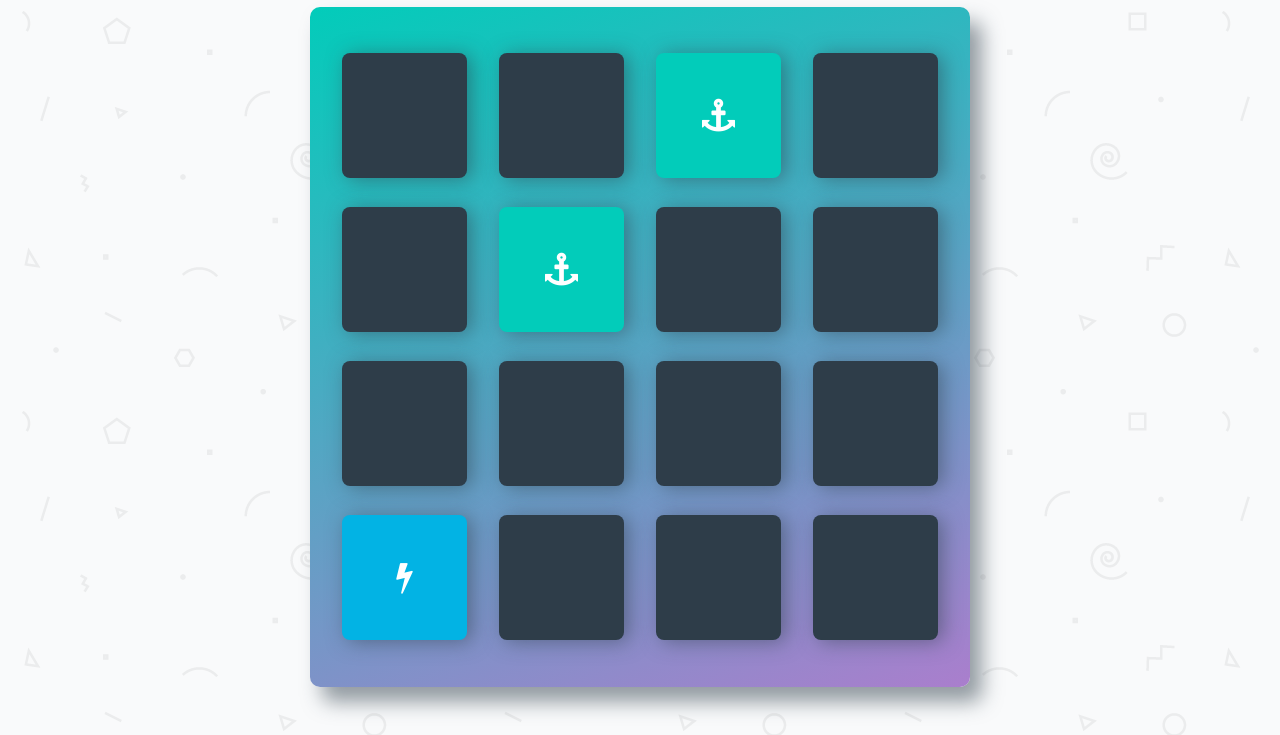
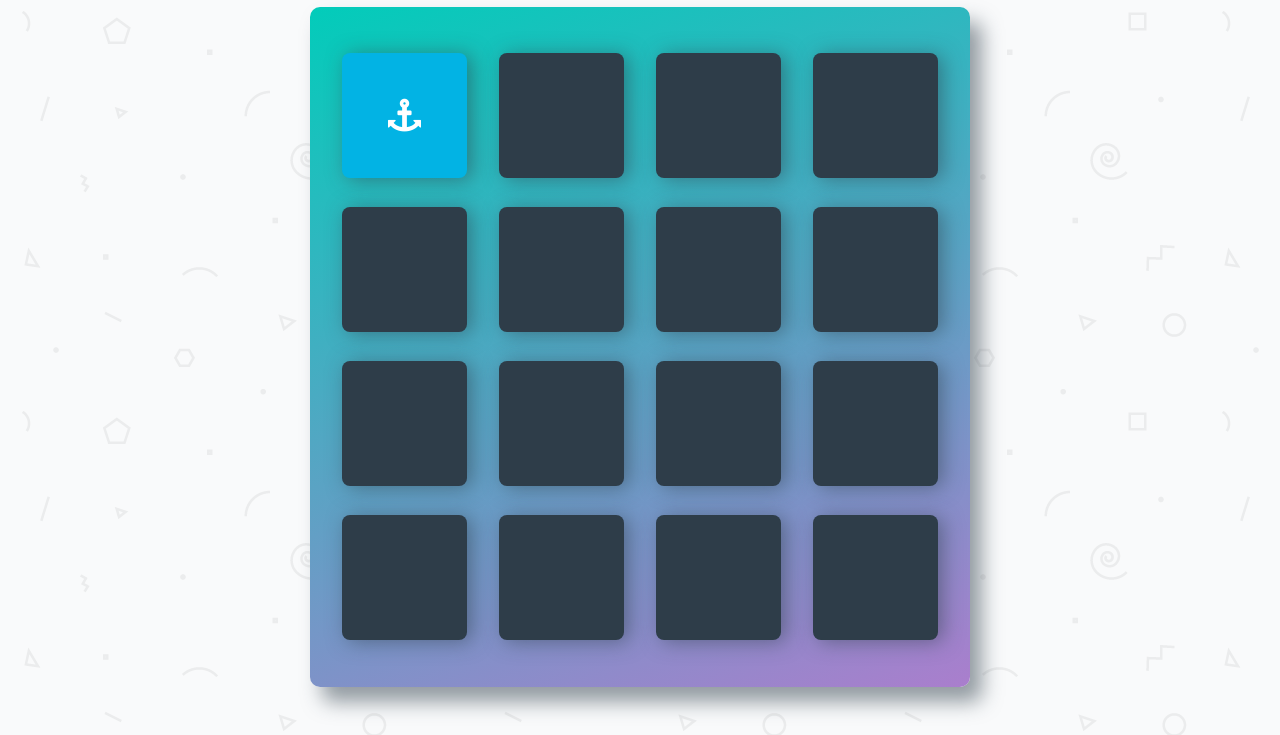
Before and after one commit to StellaRay123/memoryGame, a plain HTML site: page index.html in a window 1280 px wide. Both pictures are taken after a click on the item 404 px from the left and 223 px from the top of the page. Shown: the part 108-843 px from the top of the page. Drawn offline with nearby package versions, Linux system fonts and the light colour scheme; a web font is replaced by a local one.

Commit message:
Click to flip over JS & reload button HTML

```diff
--- a/index.html
+++ b/index.html
@@ -25,7 +25,7 @@
         	<span class="moves">3</span> Moves
 
             <div class="restart">
-        		<i class="fa fa-repeat"></i>
+        		<i class="fa fa-repeat" onclick="document.location.reload(true)"></i>
         	</div>
         </section>
 
--- a/js/app.js
+++ b/js/app.js
@@ -1,12 +1,9 @@
 /*
  * Create a list that holds all of your cards
  */
-var cardNames = ["fa-diamond", "fa-diamond", "fa-paper-plane-o", "fa-paper-plane-o", "fa-anchor", "fa-anchor", "fa-bolt", "fa-bolt",
-              "fa-cube", "fa-cube", "fa-leaf", "fa-leaf", "fa-bicycle", "fa-bicycle", "fa-bomb", "fa-bomb"];
-
- var matched = 0
-
-let shuffleDeck = shuffle(cardNames);
+let card = document.getElementsByClassName('card');
+let cards = [...card]
+console.log(cards);
 /*
  * Display the cards on the page
  *   - shuffle the list of cards using the provided "shuffle" method below
@@ -28,18 +25,21 @@ function shuffle(array) {
 
     return array;
 };
-// Creates the deck delt
-function makeDeck(){
-  $(".deck").empty()
-  shuffleDeck.forEach(function(card, index){
-    const cardElement = '<li class="card"><i class="fa ' + card + '"></i></li>'
-    $(".deck").append(cardElement);
-  })
+
+const deck = document.querySelector('.deck');
+function startGame(){
+  var shuffledCards = shuffle(cards);
+  for (var i = 0; i < shuffledCards.length; i++){
+    [].forEach.call(shuffledCards, function(item){
+      deck.appendChild(item);
+    });
+  cards[i].classList.remove('show', 'open', 'match', 'disabled');
+  }
 };
-// deals deck
-makeDeck();
-//click starting count
-var clicks = 0;
+
+document.body.onload = startGame();
+
+
 //star rating is reduced by # of clicks
 function removeStars(clicks) {
   var starRaiting = [18,30];
@@ -62,22 +62,17 @@ function countMoves(clicks) {
 * (3) checks a boolean (true/false) that created call "disallow clicks".
 * li.card.open.show , li.card.match , li.card , image= i.fa.fa-name::before
 */
- var open = [],
-     li = document.querySelector('li'),
-     toggle = false;
-// refrence https://javascript.info/event-delegation
-document.addEventListener('click', cardFlip);
-//when card is clicked
-function cardFlip(event) {
-    if (toggle) {
-      li.card.open.show =
-    } else {
-      li.card
-    }
 
-    toggle = !toggle;
+var displayCard = function (){
+  this.classList.toggle('open');
+  this.classList.toggle('show');
+  this.classList.toggle('disabled');
+};
 
+for (var i = 0; i , cards.length; i++){
+  cards[i].addEventListener('click', displayCard);
 };
+
 
 /*
  * set up the event listener for a card. If a card is clicked:
```
